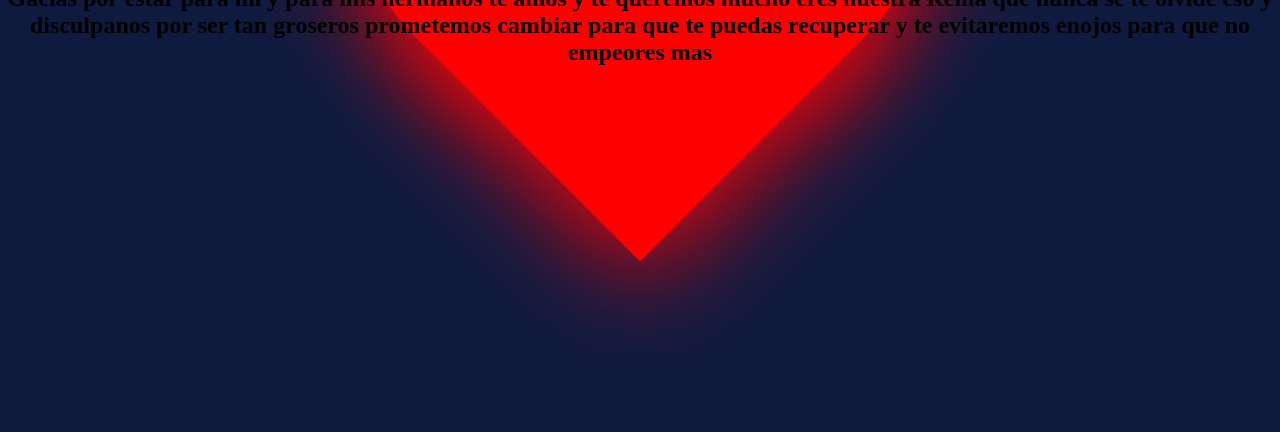
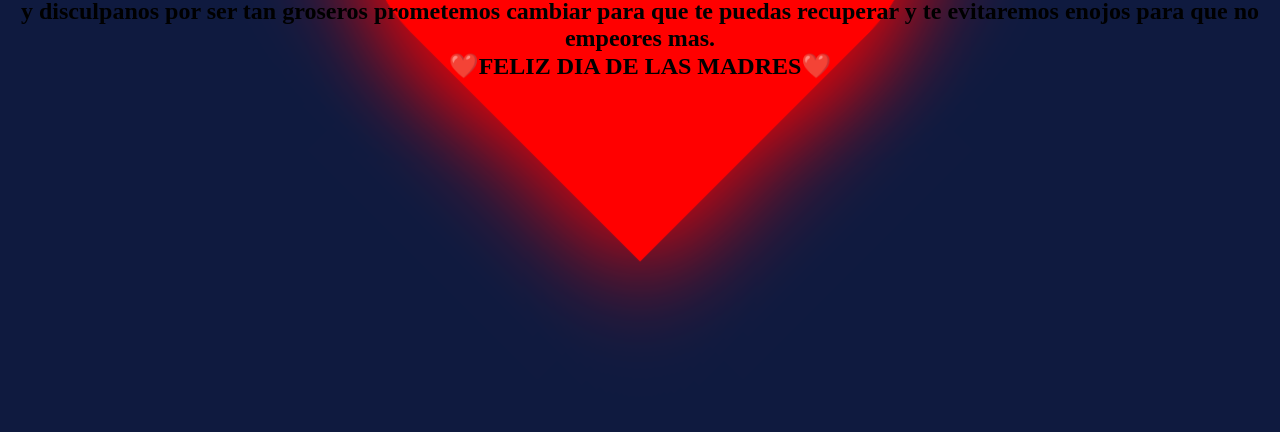
Before and after one commit to yisus1708/mamita.github.io, a plain HTML site: page index.html in a window 1280 px wide. Shown: the part 368-800 px from the top of the page. Drawn offline with Linux system fonts and the light colour scheme.

Commit message:
Add files via upload

```diff
--- a/index.html
+++ b/index.html
@@ -12,8 +12,9 @@
 
     <div class="heart ">❤️</div>
      <div class="contenido"><h1>TE AMO CON TODO MI CORAZON</h1><H2>Gacias por estar para mi y para mis hermanos
-        te amos y te queremos mucho eres nuestra Reina que nunca se te olvide eso y disculpanos por ser tan groseros
-        prometemos cambiar para que te puedas recuperar y te evitaremos enojos para que no empeores mas
+        te amamos y te queremos mucho eres nuestra Reina que nunca se te olvide eso y disculpanos por ser tan groseros
+        prometemos cambiar para que te puedas recuperar y te evitaremos enojos para que no empeores mas.
+        <H2>❤️FELIZ DIA DE LAS MADRES❤️</H2>
      </H2></div>
 
 </body>
```
